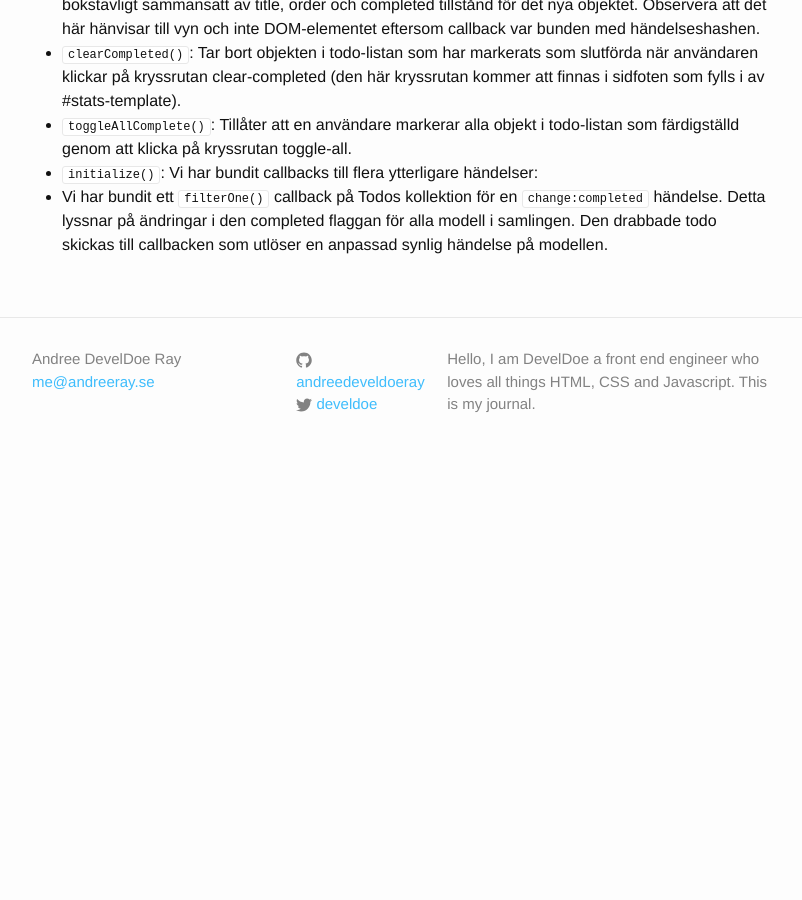
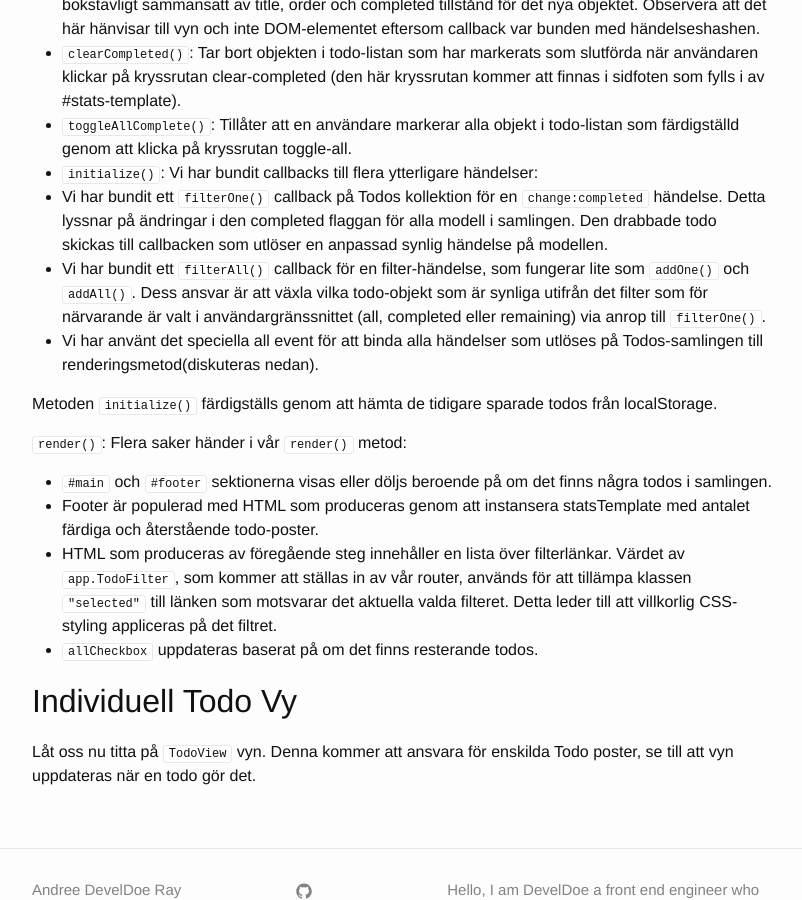
Before and after one commit to develdoe/develdoe.github.io, a Jekyll site: the page built from _posts/2017-11-14-backbone-todos-app.md, in a window 1280 px wide and 900 px high, scrolled down 8718 px. Shown: the whole window, without its empty margins (238-1040 px from the left). Built offline with Jekyll 4.4.1, drawn with Linux system fonts in a browser that asks for light colours; before the commit the page ends 9194 px from its top, so only the background shows below that.

Commit message:
Update 2017-11-14-backbone-todos-app.md

```diff
--- a/_posts/2017-11-14-backbone-todos-app.md
+++ b/_posts/2017-11-14-backbone-todos-app.md
@@ -417,3 +417,17 @@ Vi har lagt till logiken för att skapa nya todos, redigera dem och filtrera dem
 * `toggleAllComplete()`: Tillåter att en användare markerar alla objekt i todo-listan som färdigställd genom att klicka på kryssrutan toggle-all.
 * `initialize()`: Vi har bundit callbacks till flera ytterligare händelser:
 * Vi har bundit ett `filterOne()` callback på Todos kollektion för en `change:completed` händelse. Detta lyssnar på ändringar i den completed flaggan för alla modell i samlingen. Den drabbade todo skickas till callbacken som utlöser en anpassad synlig händelse på modellen.
+* Vi har bundit ett `filterAll()` callback för en filter-händelse, som fungerar lite som `addOne()` och `addAll()`. Dess ansvar är att växla vilka todo-objekt som är synliga utifrån det filter som för närvarande är valt i användargränssnittet (all, completed eller remaining) via anrop till `filterOne()`.
+* Vi har använt det speciella all event för att binda alla händelser som utlöses på Todos-samlingen till renderingsmetod(diskuteras nedan).
+
+Metoden `initialize()` färdigställs genom att hämta de tidigare sparade todos från localStorage.
+
+`render()`: Flera saker händer i vår `render()` metod:
+* `#main` och `#footer` sektionerna visas eller döljs beroende på om det finns några todos i samlingen.
+* Footer är populerad med HTML som produceras genom att instansera statsTemplate med antalet färdiga och återstående todo-poster.
+* HTML som produceras av föregående steg innehåller en lista över filterlänkar. Värdet av `app.TodoFilter`, som kommer att ställas in av vår router, används för att tillämpa klassen `"selected"` till länken som motsvarar det aktuella valda filteret. Detta leder till att villkorlig CSS-styling appliceras på det filtret.
+* `allCheckbox` uppdateras baserat på om det finns resterande todos.
+
+## Individuell Todo Vy
+
+Låt oss nu titta på `TodoView` vyn. Denna kommer att ansvara för enskilda Todo poster, se till att vyn uppdateras när en todo gör det.
```
